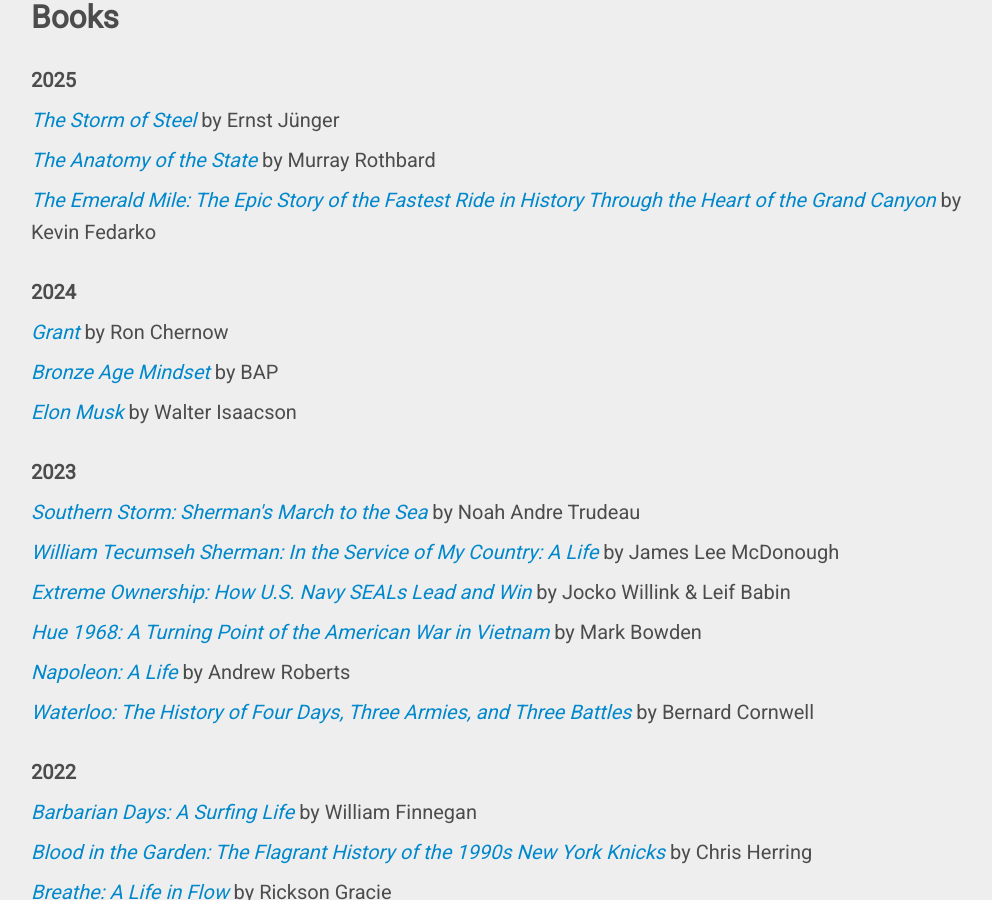
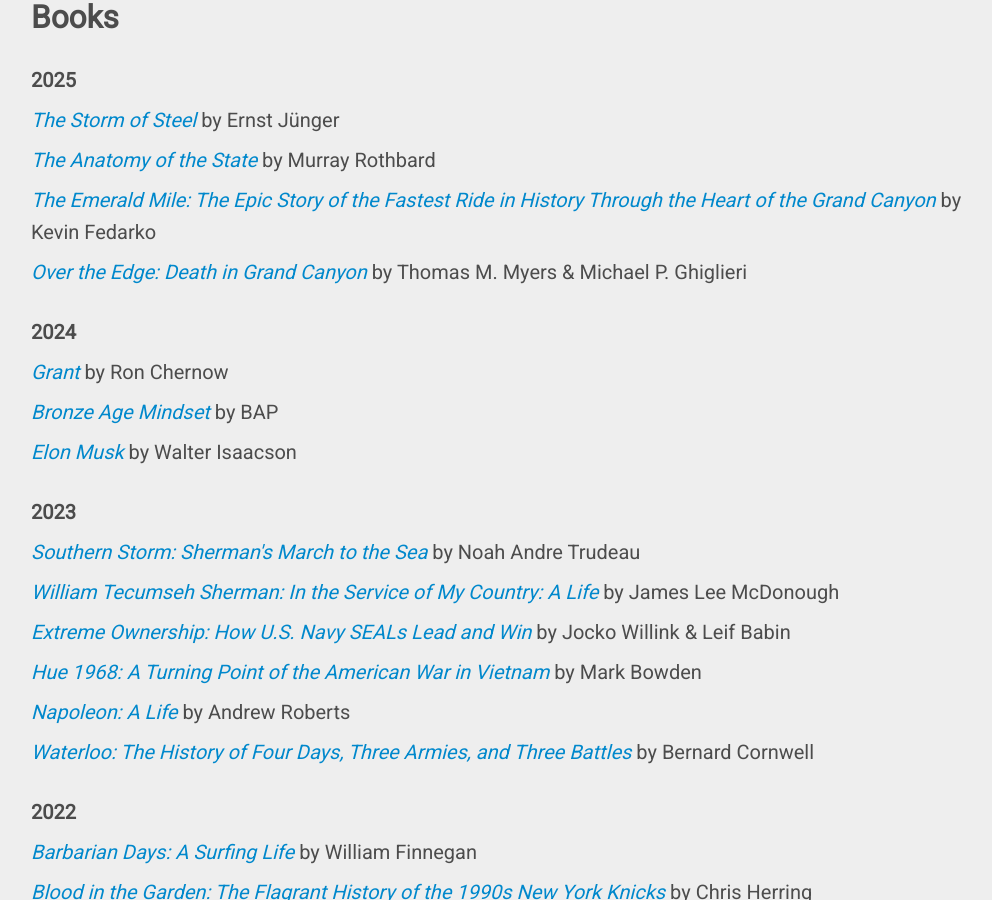
Before and after one commit to speric/speric.github.com, a Jekyll site: the page built from books/index.html, in a window 1280 px wide and 900 px high, scrolled down 341 px. Shown: the whole window, without its empty margins (139-1131 px from the left). Built offline with Jekyll 4.4.1, drawn with Linux system fonts in a browser that asks for light colours; some web fonts are replaced; comment, search, counter and statistics services are not loaded.

Commit message:
Update index.html
Over the Edge: Death in Grand Canyon

```diff
--- a/books/index.html
+++ b/books/index.html
@@ -14,6 +14,7 @@
   <p><i><a href="https://www.amazon.com/Storm-Steel-Penguin-Classics-Deluxe/dp/0142437905">The Storm of Steel</a></i> by Ernst Jünger</p>
   <p><i><a href="https://cdn.mises.org/anatomy-of-the-state.pdf">The Anatomy of the State</a></i> by Murray Rothbard</p>
   <p><i><a href="https://www.amazon.com/Emerald-Mile-Fastest-History-Through/dp/1439159866">The Emerald Mile: The Epic Story of the Fastest Ride in History Through the Heart of the Grand Canyon</a></i> by Kevin Fedarko</p>
+  <p><i><a href="https://www.amazon.com/Over-Edge-Death-Grand-Canyon/dp/097009731X">Over the Edge: Death in Grand Canyon</a></i> by Thomas M. Myers & Michael P. Ghiglieri</p>
 
   <br/>
 
```
